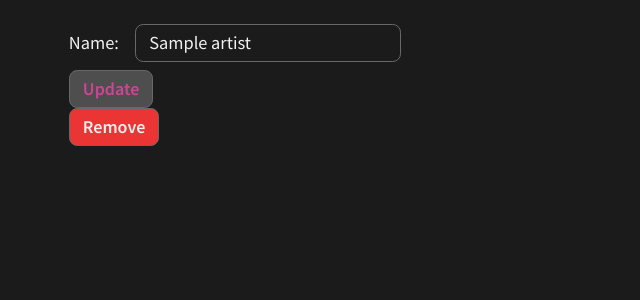
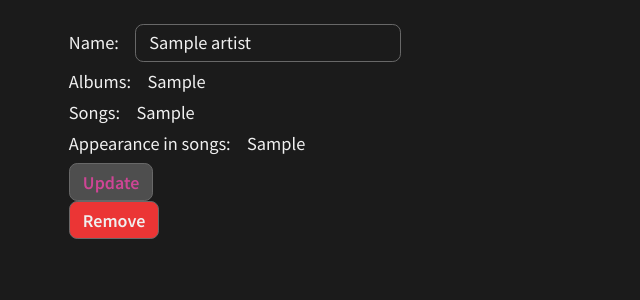
Before and after one commit to cammarb/miley-discography, a Flask app: template app/templates/artists/artist.html in a window 1280 px wide. Shown: the part 66-366 px from the top of the page, without its empty margins (0-640 px from the left). Run offline with Flask 2, Linux system fonts and the light colour scheme; tables that the repository leaves empty hold one stand-in row (values such as "Sample post"); the template is opened without the code that fills it: values that come from a table or form of the project are taken from there, most other values are stand-ins (such as "Sample title", 1, 10 or a date in 2020).

Commit message:
Add songs, albums for Artist

```diff
--- a/app/templates/artists/artist.html
+++ b/app/templates/artists/artist.html
@@ -16,6 +16,18 @@
         <label for="name">Name:</label>
         <input type="text" name="name" id="name" value="{{ request.form.get('name') or artist.name }}">
     </div>
+    <div>
+        <label for="albums">Albums:</label>
+        <p name="albums" id="albums">{{artist_albums}}</p>
+    </div>
+    <div>
+        <label for="songs">Songs:</label>
+        <p name="songs" id="songs">{{artist_songs}}</p>
+    </div>
+    <div>
+        <label for="ft">Appearance in songs:</label>
+        <p name="ft" id="ft">{{featuring_songs}}</p>
+    </div>
     <button type="submit" class="btn ">Update</button>
 </form>
 <form action="{{ url_for('artists.delete_artist', id=artist.id) }}" method="post">
```
